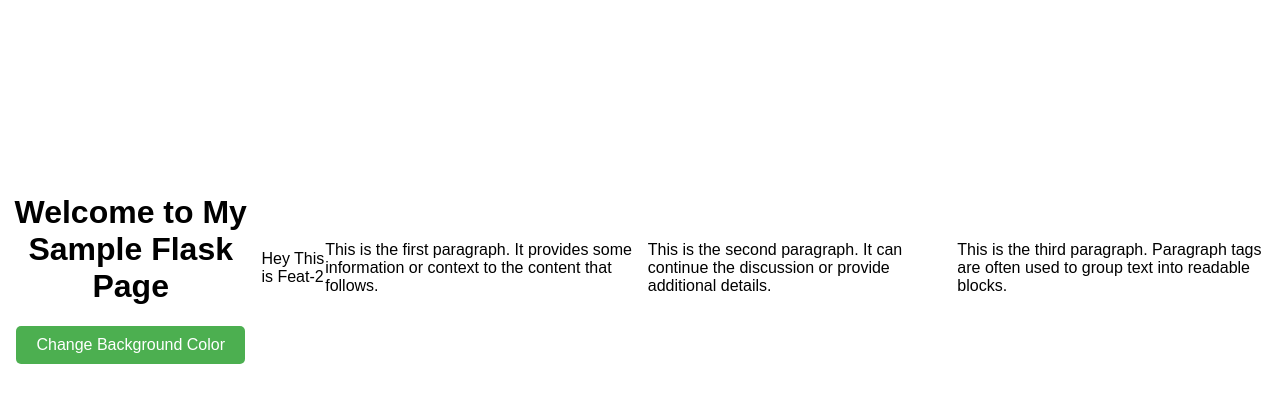
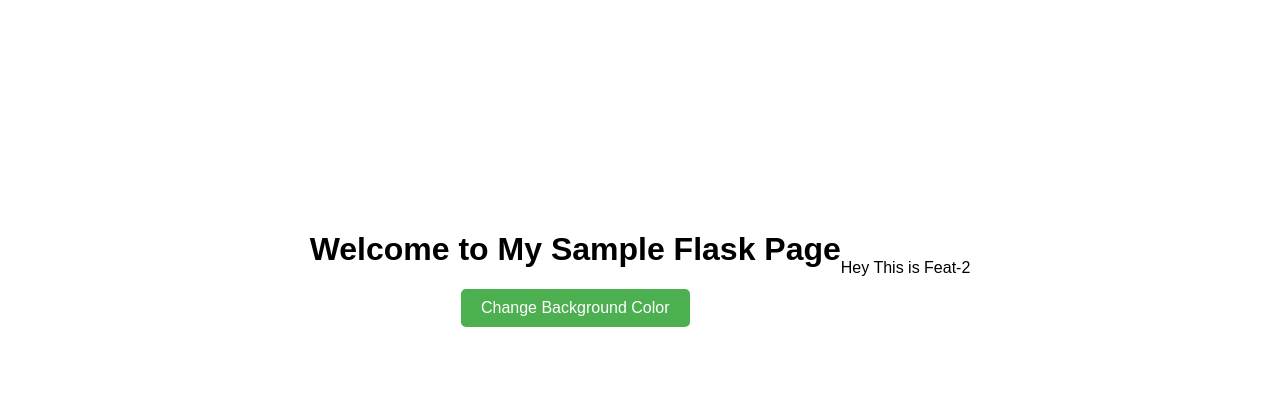
Before and after one commit to r0han01/flask-app, a Flask app: page / in a window 1280 px wide. Shown: the part 132-535 px from the top of the page. Run offline with Flask 3, Linux system fonts and the light colour scheme.

Commit message:
Half Code & Untracked Hacktober-Fest-3

```diff
--- a/templates/index.html
+++ b/templates/index.html
@@ -15,12 +15,6 @@
     <script src="{{ url_for('static', filename='script.js') }}"></script>
     <p>
         Hey This is Feat-2
-        <p>This is the first paragraph. It provides some information or context to the content that follows.</p>
-
-        <p>This is the second paragraph. It can continue the discussion or provide additional details.</p>
-
-        <p>This is the third paragraph. Paragraph tags are often used to group text into readable blocks.</p>
-
     </p>
 </body>
 </html>
```
